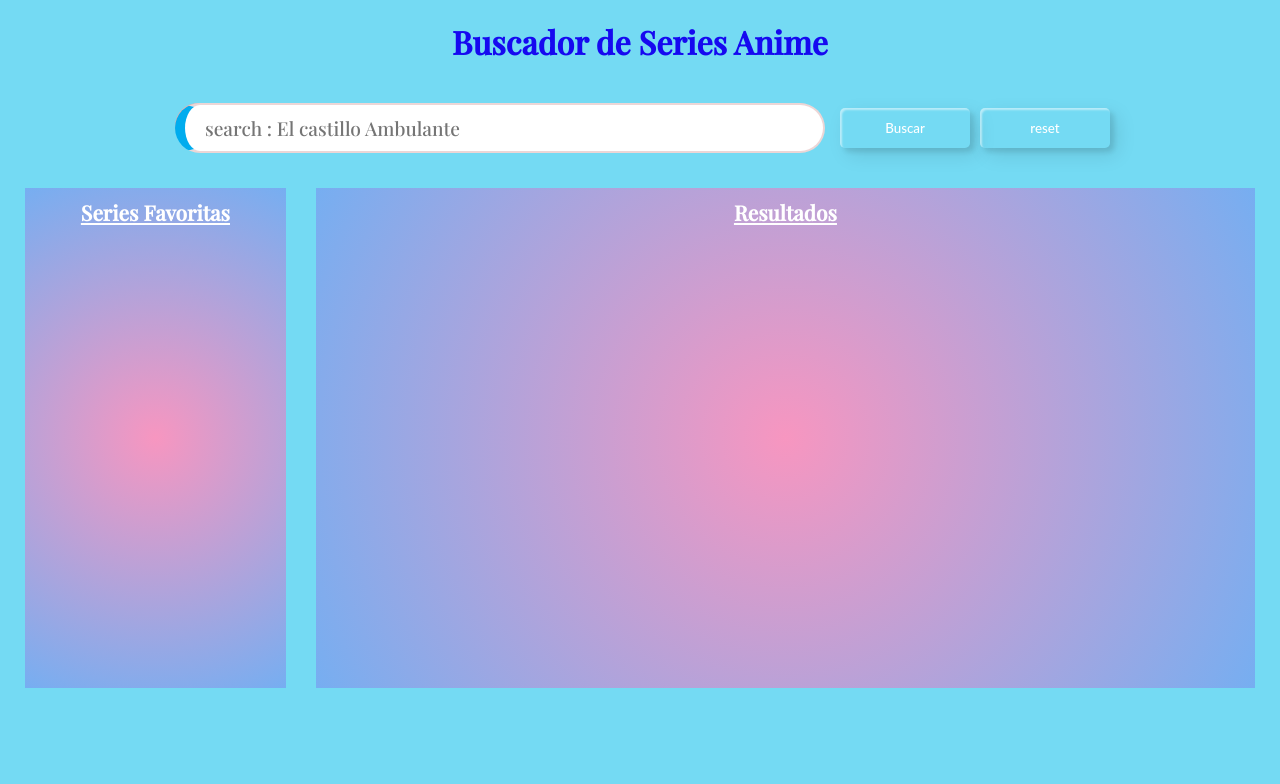
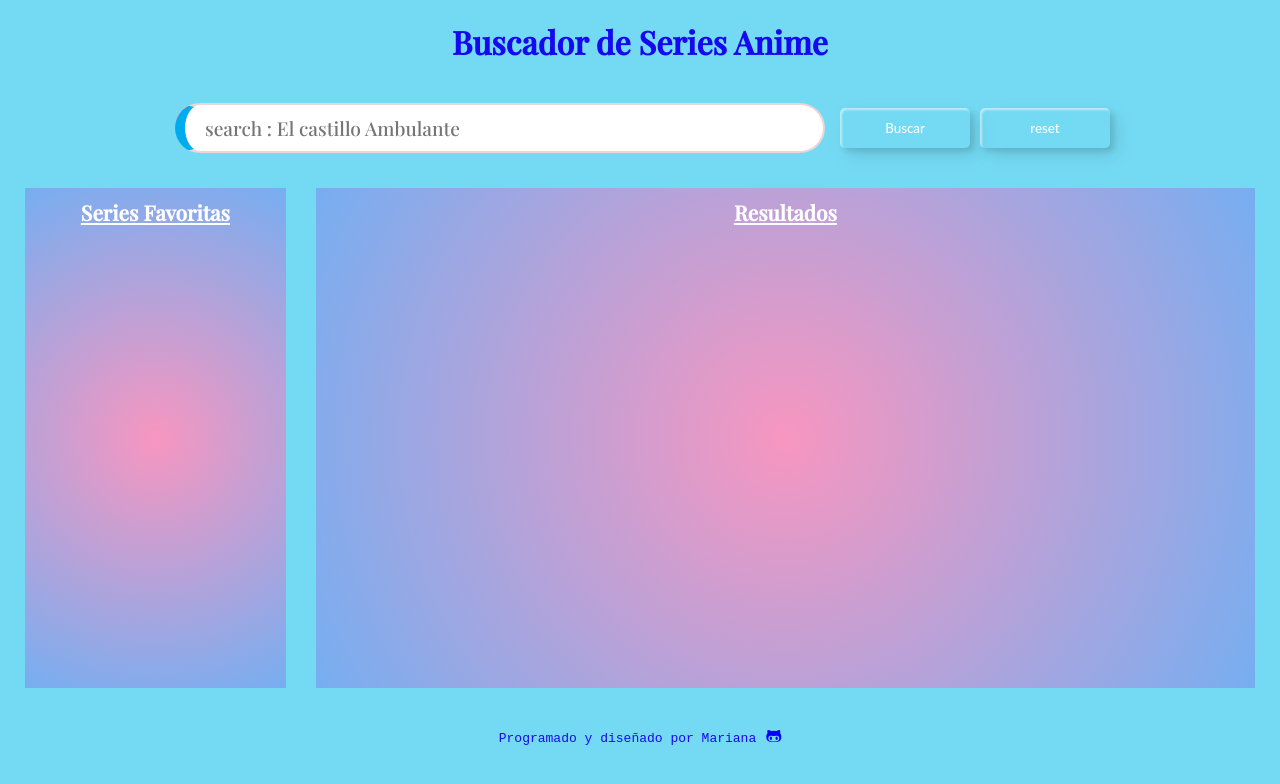
Before and after one commit to Vianam92/movies-anime-search, a website: page docs/index.html in a window 1280 px wide. Drawn offline with nearby package versions, Linux system fonts and the light colour scheme; a web font is replaced by a local one.

Commit message:
Update docs

```diff
--- /dev/null
+++ b/docs/assets/css/layout/footer.css
@@ -0,0 +1 @@
+.footer{width:100%;display:flex;align-items:center;justify-content:center;padding:25px 10px}.footer_text{color:#1609f0;margin-right:10px}.footer_link{color:blue}
--- a/docs/index.html
+++ b/docs/index.html
@@ -13,7 +13,7 @@
     rel="stylesheet">
   <script src="https://kit.fontawesome.com/067534b60d.js" crossorigin="anonymous"></script>
   <link rel="stylesheet" href="./assets/css/main.css" />
-  <link rel="icon" href="./assets/images/favicon.png" />
+  <link rel="icon" href="./assets/images/icon.png" />
 </head>
 
 <body>
@@ -40,6 +40,10 @@
             </section>
         </section>
     </main>
+    <footer class="footer">
+        <p class="footer_text"><code>Programado y diseñado por Mariana</code></p>
+        <a href="https://github.com/Vianam92" class="footer_link" target="_blanck"><i class="fab fa-github-alt"></i></a>
+    </footer>
   </div>
   <script src="./assets/js/main.js"></script>
 </body>
```
Also changed, not shown: docs/assets/css/main.css (+1 -1 lines), docs/assets/images/icon.png (added).
